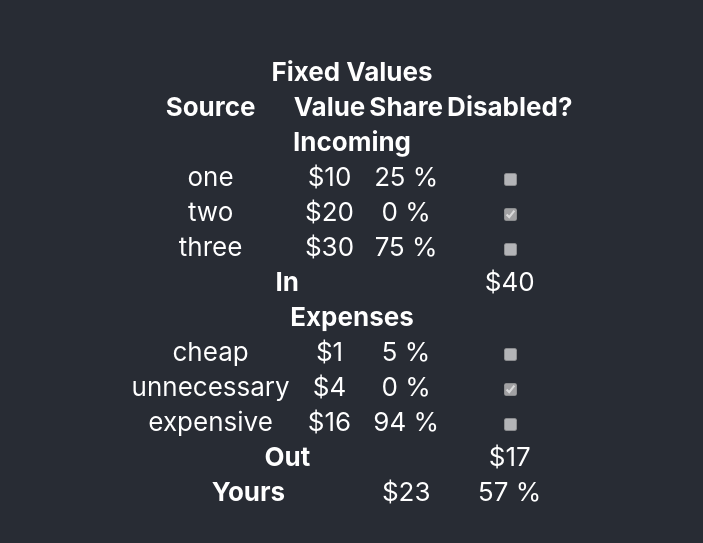
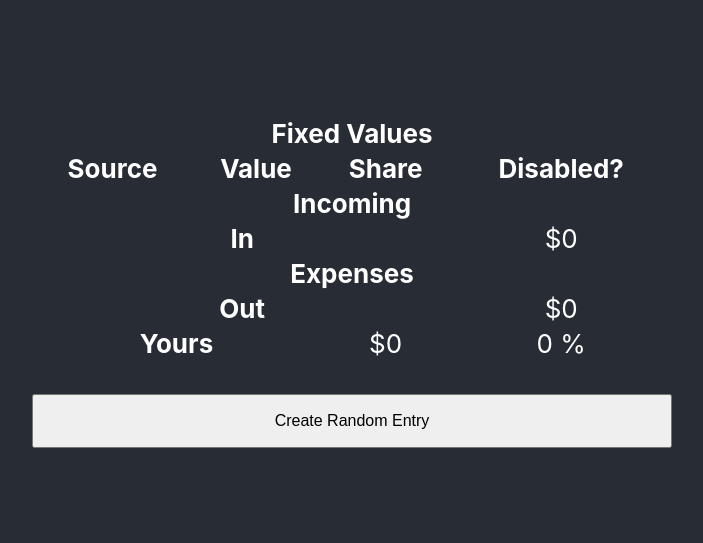
Before and after one commit to mvcds/my-money, a React (Create React App) app in the folder src/3-web/: page / in a window 1280 px wide. Shown: the part 119-662 px from the top of the page, without its empty margins (288-991 px from the left). Built offline with nearby package versions, Linux system fonts and the light colour scheme; the HTML template or start-up script is replaced by a standard one.

Commit message:
create a button for creating entries

```diff
--- /dev/null
+++ b/src/3-web/src/FinancialScenario/financial-scenario.css
@@ -0,0 +1,10 @@
+.financial__values {
+  margin-bottom: 2rem;
+  width: 50%;
+}
+
+.financial__create-button {
+  width: 50%;
+  font-size: 1rem;
+  padding: 1rem;
+}
--- a/src/3-web/src/FinancialScenario/fixed-values.js
+++ b/src/3-web/src/FinancialScenario/fixed-values.js
@@ -2,27 +2,19 @@ import React from 'react';
 
 const data = {
   incoming: {
-    entries: [
-      { id: 1, source: 'one', value: 10, isDisabled: false, share: 1/4 },
-      { id: 2, source: 'two', value: 20, isDisabled: true, share: 0 },
-      { id: 3, source: 'three', value: 30, isDisabled: false, share: 3/4 },
-    ],
-    total: 40
+    entries: [],
+    total: 0
   },
   expenses: {
-    entries: [
-      { id: 4, source: 'cheap', value: -1, isDisabled: false, share: 1/17 },
-      { id: 5, source: 'unnecessary', value: -4, isDisabled: true, share: 0 },
-      { id: 7, source: 'expensive', value: -16, isDisabled: false, share: 16/17 },
-    ],
-    total: 17
+    entries: [],
+    total: 0
   },
-  difference: 23
+  difference: 0
 }
 
 function FixedValues({ scenario = data }) {
   return (
-    <table>
+    <table className="financial__values">
       <thead>
         <tr>
           <th colSpan="4">Fixed Values</th>
@@ -83,9 +75,11 @@ function Entry({ id, source, value, isDisabled, share }) {
 }
 
 function Percentage({ value }) {
+  const percentage = parseInt((value * 100).toFixed(2), 10)
+
   return (
     <td>
-      {parseInt((value * 100).toFixed(2), 10)} %
+      {Number.isNaN(percentage) ? 0 : percentage} %
     </td>
   )
 }
--- a/src/3-web/src/FinancialScenario/index.js
+++ b/src/3-web/src/FinancialScenario/index.js
@@ -2,10 +2,15 @@ import React from 'react';
 
 import FixedValues from './fixed-values'
 
-function FinancialScenario() {
+import './financial-scenario.css';
+
+function FinancialScenario({ onCreateEntry = () => console.log('create') }) {
   return (
     <React.Fragment>
       <FixedValues />
+      <button className="financial__create-button" onClick={onCreateEntry}>
+        Create Random Entry
+      </button>
     </React.Fragment>
   )
 }
```
